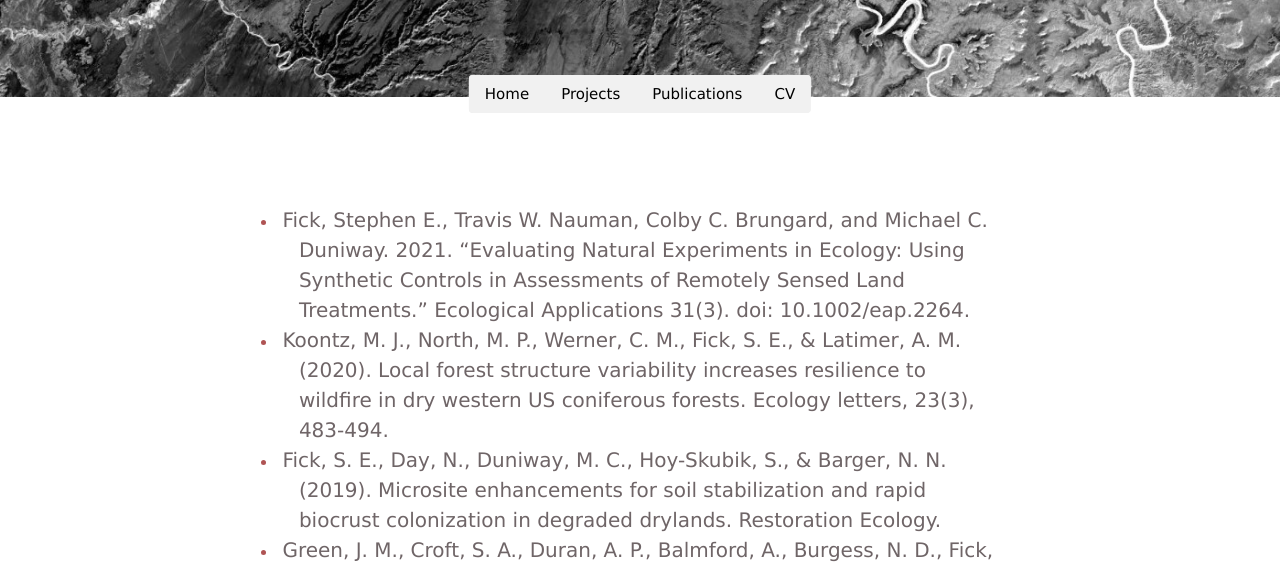
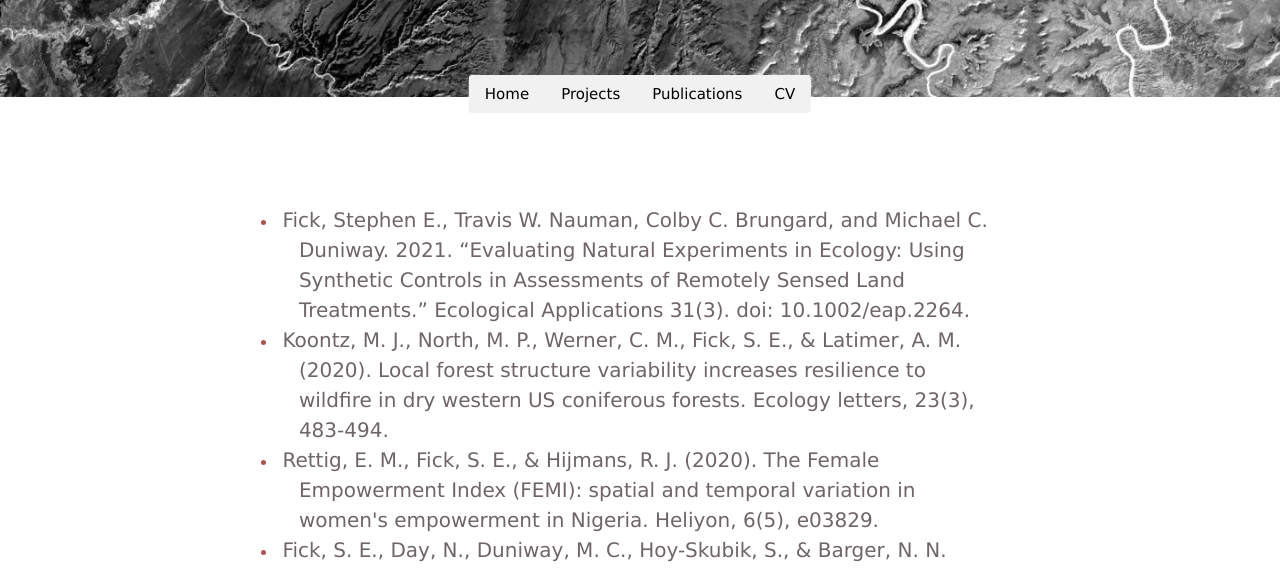
Before and after one commit to fickse/fickse.github.io, a plain HTML site: page publications.html in a window 1280 px wide. Shown: the part 222-791 px from the top of the page. Drawn offline with nearby package versions, Linux system fonts and the light colour scheme.

Commit message:
Rettig Paper

```diff
--- a/publications.html
+++ b/publications.html
@@ -39,10 +39,11 @@
 <!-- Page content -->
 <div class="w3-content w3-padding-large w3-margin-top" id="portfolio">
 <div class="main">
-<div style="padding-left:1.5em;text-indent:-2.5em;font-size:15px;color:#af5454">
+    <div style="padding-left:1.5em;text-indent:-2.5em;font-size:15px;color:#af5454">
 
 <li><a href=files/Fick_EcoApps_2021.pdf>Fick, Stephen E., Travis W. Nauman, Colby C. Brungard, and Michael C. Duniway. 2021. “Evaluating Natural Experiments in Ecology: Using Synthetic Controls in Assessments of Remotely Sensed Land Treatments.” Ecological Applications 31(3). doi: 10.1002/eap.2264.</a>
 <li><a href=files/Koontz_Ecology_Letters_2020.pdf>Koontz, M. J., North, M. P., Werner, C. M., Fick, S. E., & Latimer, A. M. (2020). Local forest structure variability increases resilience to wildfire in dry western US coniferous forests. Ecology letters, 23(3), 483-494.</a>
+<li><a href=files/Rettig_Heliyon_2020.pdf>Rettig, E. M., Fick, S. E., & Hijmans, R. J. (2020). The Female Empowerment Index (FEMI): spatial and temporal variation in women's empowerment in Nigeria. Heliyon, 6(5), e03829.</a>
 <li><a href=files/Fick_Restoration_Ecology_2019.pdf>Fick, S. E., Day, N., Duniway, M. C., Hoy-Skubik, S., & Barger, N. N. (2019). Microsite enhancements for soil stabilization and rapid biocrust colonization in degraded drylands. Restoration Ecology.</a>
 <li><a href=files/Green_PNAS_2019.pdf>Green, J. M., Croft, S. A., Duran, A. P., Balmford, A., Burgess, N. D., Fick, S., ... & Young, L. E. (2019). Linking global drivers of agricultural trade to on-the-ground impacts on biodiversity. PNAS</a>
 <li><a href=files/Duniway_Ecosphere_2019.pdf>Duniway, M. C., A. A. Pfennigwerth, S. E. Fick, T. W. Nauman, J. Belnap, and N. N. Barger. 2019. Wind erosion and dust from US drylands: a review of causes, consequences, and solutions in a changing world. Ecosphere 10:e02650.</a>
```
Also changed, not shown: 1 other file.
